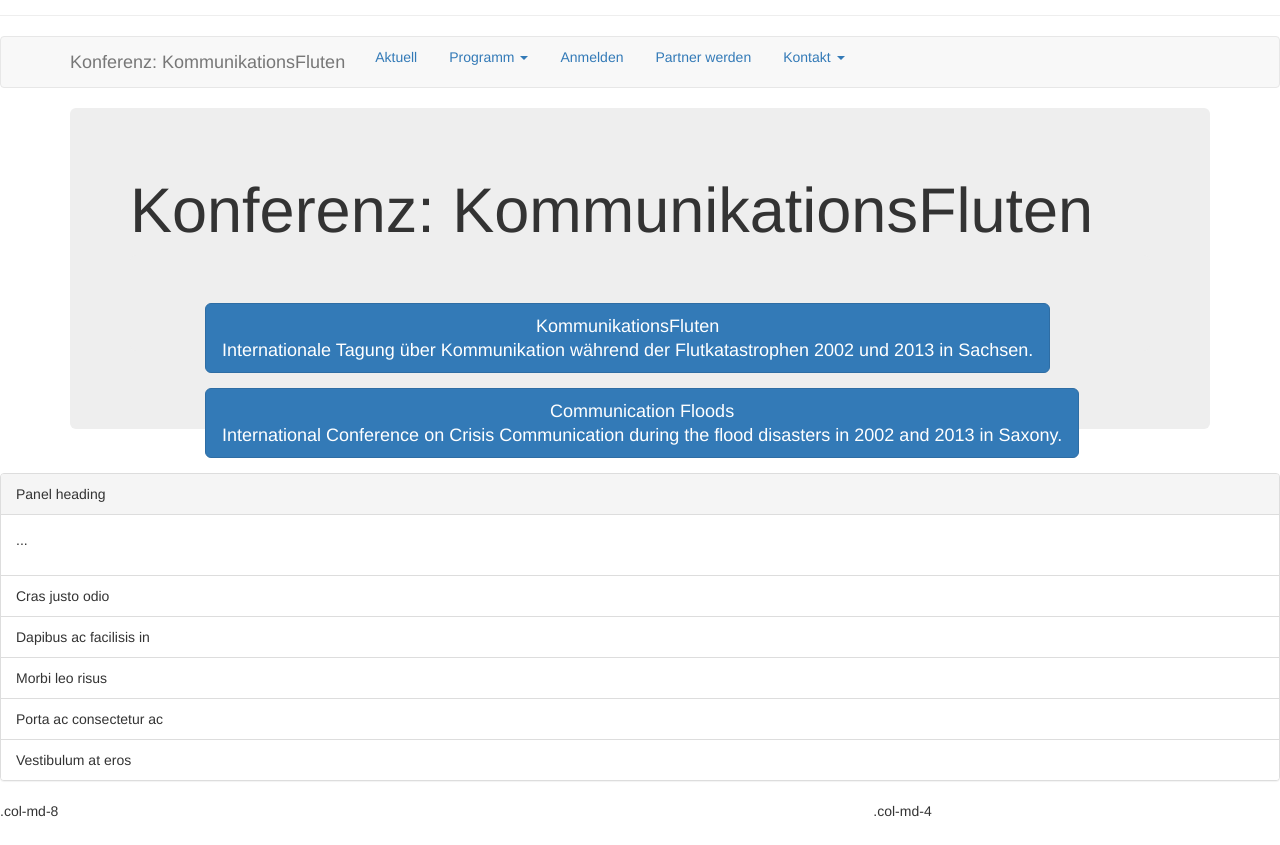
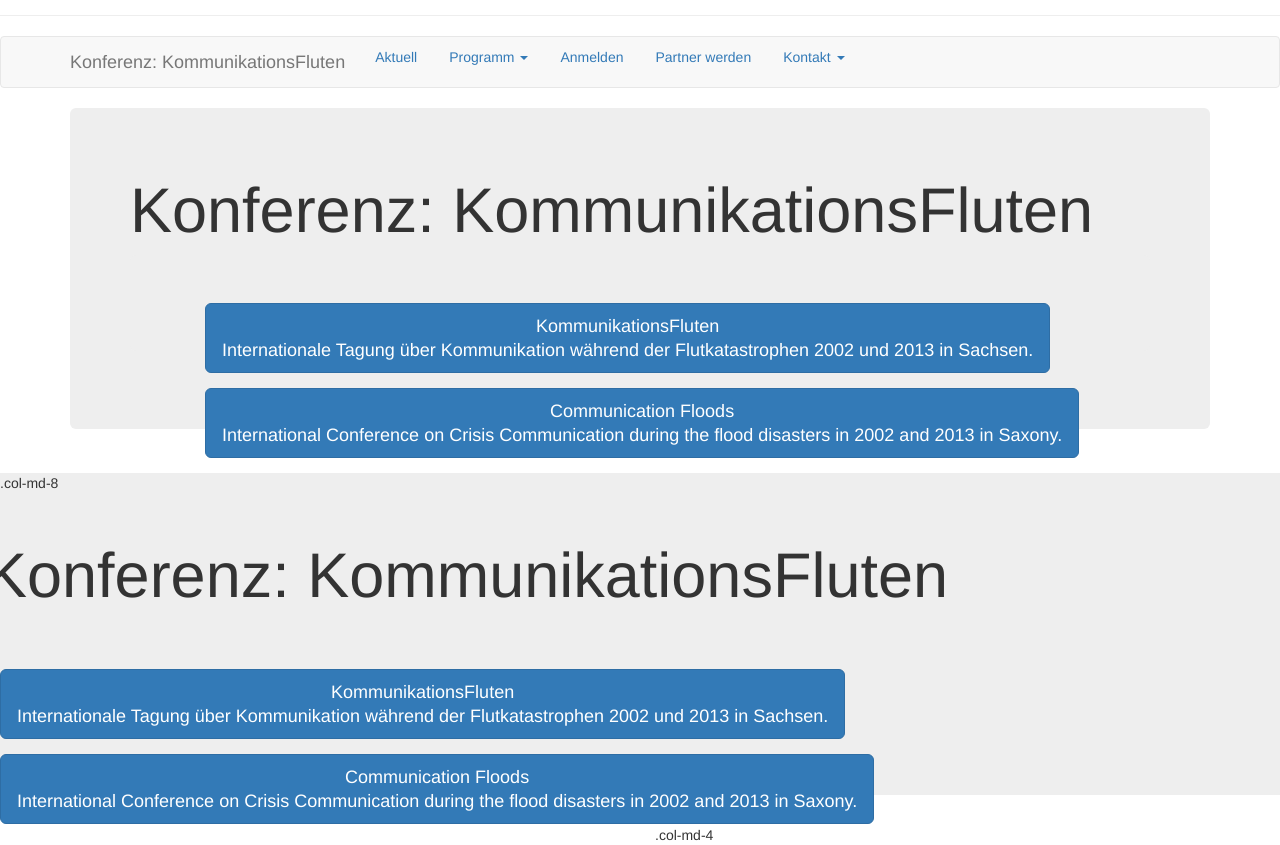
Before and after one commit to susedev/test, a Jekyll site: the page built from index.html, in a window 1280 px wide, cut to the strip 192-1037 px from the top of the page. Built offline with Jekyll 4.4.1, drawn with Linux system fonts in a browser that asks for light colours; before the commit the page ends 1013 px from its top, so only the background shows below that.

Commit message:
Update base.html

```diff
--- a/_layouts/base.html
+++ b/_layouts/base.html
@@ -47,23 +47,9 @@
 <div class="container">
   {{ content }}
 </div>
-<div class="panel panel-default">
-  <!-- Default panel contents -->
-  <div class="panel-heading">Panel heading</div>
-  <div class="panel-body">
-    <p>...</p>
-  </div>
 
-  <!-- List group -->
-  <ul class="list-group">
-    <li class="list-group-item">Cras justo odio</li>
-    <li class="list-group-item">Dapibus ac facilisis in</li>
-    <li class="list-group-item">Morbi leo risus</li>
-    <li class="list-group-item">Porta ac consectetur ac</li>
-    <li class="list-group-item">Vestibulum at eros</li>
-  </ul>
-</div>
 <div class="row">
   <div class="col-md-8">.col-md-8</div>
+    {{ content }}
   <div class="col-md-4">.col-md-4</div>
 </div>
```
